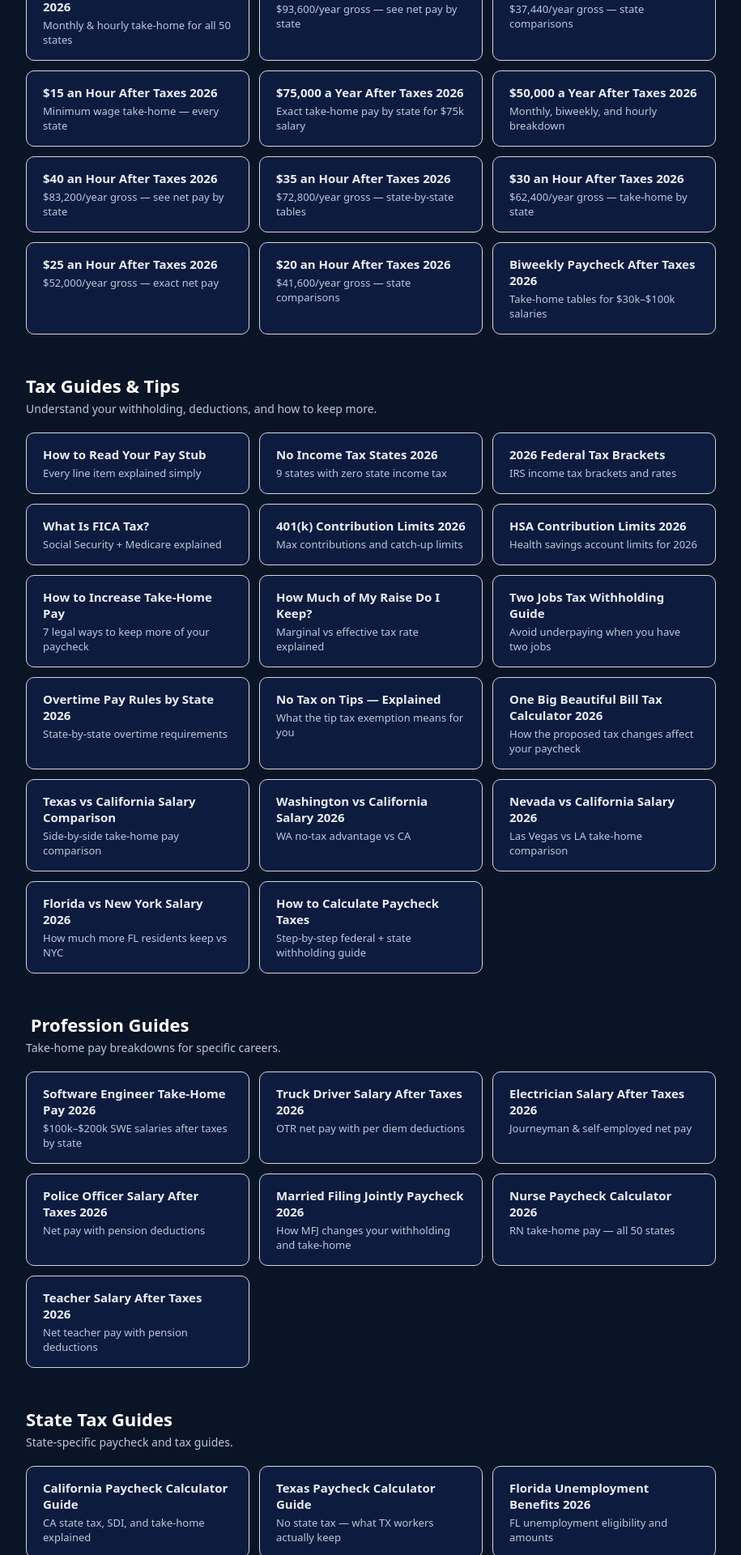
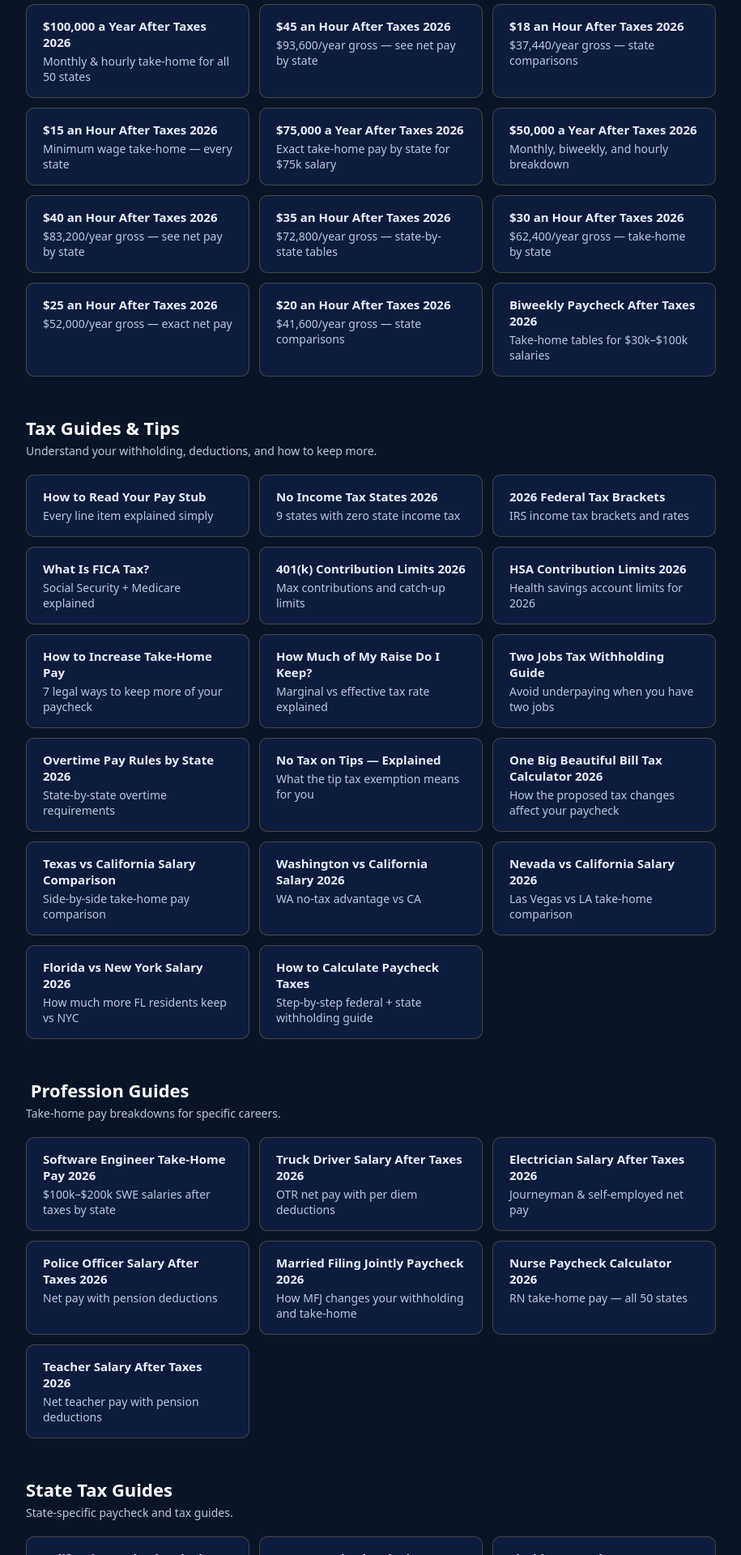
Before and after one commit to devqrcraft-ui/privatepaycheck, a Next.js app: page /blog in a window 1280 px wide. Shown: the part 840-2760 px from the top of the page at 81% size, without its empty margins (182-1097 px from the left). Built offline with nearby package versions, Linux system fonts and the light colour scheme.

Commit message:
fix: blog cards border #d1d5db -> gold, desc font 13->14 — mobile readability

```diff
--- a/src/app/blog/page.tsx
+++ b/src/app/blog/page.tsx
@@ -73,7 +73,7 @@ const statePosts = [
 
 const card: React.CSSProperties = {
   background: '#0d1b3e',
-  border: '1px solid #d1d5db',
+  border: '1px solid rgba(245,200,66,0.25)',
   borderRadius: 10,
   padding: '16px 20px',
   textDecoration: 'none',
@@ -85,7 +85,7 @@ const card: React.CSSProperties = {
 export default function BlogIndex() {
   return (
     <main style={{ maxWidth: 900, margin: '0 auto', padding: '48px 24px', fontFamily: 'system-ui,sans-serif' }}>
-      <nav style={{ fontSize: 13, color:'#b8c8dc', marginBottom: 24 }}>
+      <nav style={{ fontSize: 14, color:'#b8c8dc', marginBottom: 24 }}>
         <a href="/" style={{ color:'#b8c8dc' }}>Home</a> › Blog
       </nav>
       <h1 style={{ fontSize: 34, fontWeight: 900, marginBottom: 8 }}>Paycheck & Tax Blog 2026</h1>
@@ -98,7 +98,7 @@ export default function BlogIndex() {
           {salaryPosts.map(p => (
             <a key={p.slug} href={"/blog/" + p.slug} style={card}>
               <div style={{ fontWeight: 700, fontSize: 15, marginBottom: 4, color: '#e8edf8' }}>{p.title}</div>
-              <div style={{ fontSize: 13, color:'#b8c8dc' }}>{p.desc}</div>
+              <div style={{ fontSize: 14, color:'#b8c8dc' }}>{p.desc}</div>
             </a>
           ))}
         </div>
@@ -111,7 +111,7 @@ export default function BlogIndex() {
           {taxPosts.map(p => (
             <a key={p.slug} href={"/blog/" + p.slug} style={card}>
               <div style={{ fontWeight: 700, fontSize: 15, marginBottom: 4, color: '#e8edf8' }}>{p.title}</div>
-              <div style={{ fontSize: 13, color:'#b8c8dc' }}>{p.desc}</div>
+              <div style={{ fontSize: 14, color:'#b8c8dc' }}>{p.desc}</div>
             </a>
           ))}
         </div>
@@ -124,7 +124,7 @@ export default function BlogIndex() {
           {professionPosts.map(p => (
             <a key={p.slug} href={"/blog/" + p.slug} style={card}>
               <div style={{ fontWeight: 700, fontSize: 15, marginBottom: 4, color: '#e8edf8' }}>{p.title}</div>
-              <div style={{ fontSize: 13, color:'#b8c8dc' }}>{p.desc}</div>
+              <div style={{ fontSize: 14, color:'#b8c8dc' }}>{p.desc}</div>
             </a>
           ))}
         </div>
@@ -137,7 +137,7 @@ export default function BlogIndex() {
           {statePosts.map(p => (
             <a key={p.slug} href={"/blog/" + p.slug} style={card}>
               <div style={{ fontWeight: 700, fontSize: 15, marginBottom: 4, color: '#e8edf8' }}>{p.title}</div>
-              <div style={{ fontSize: 13, color:'#b8c8dc' }}>{p.desc}</div>
+              <div style={{ fontSize: 14, color:'#b8c8dc' }}>{p.desc}</div>
             </a>
           ))}
         </div>
```
